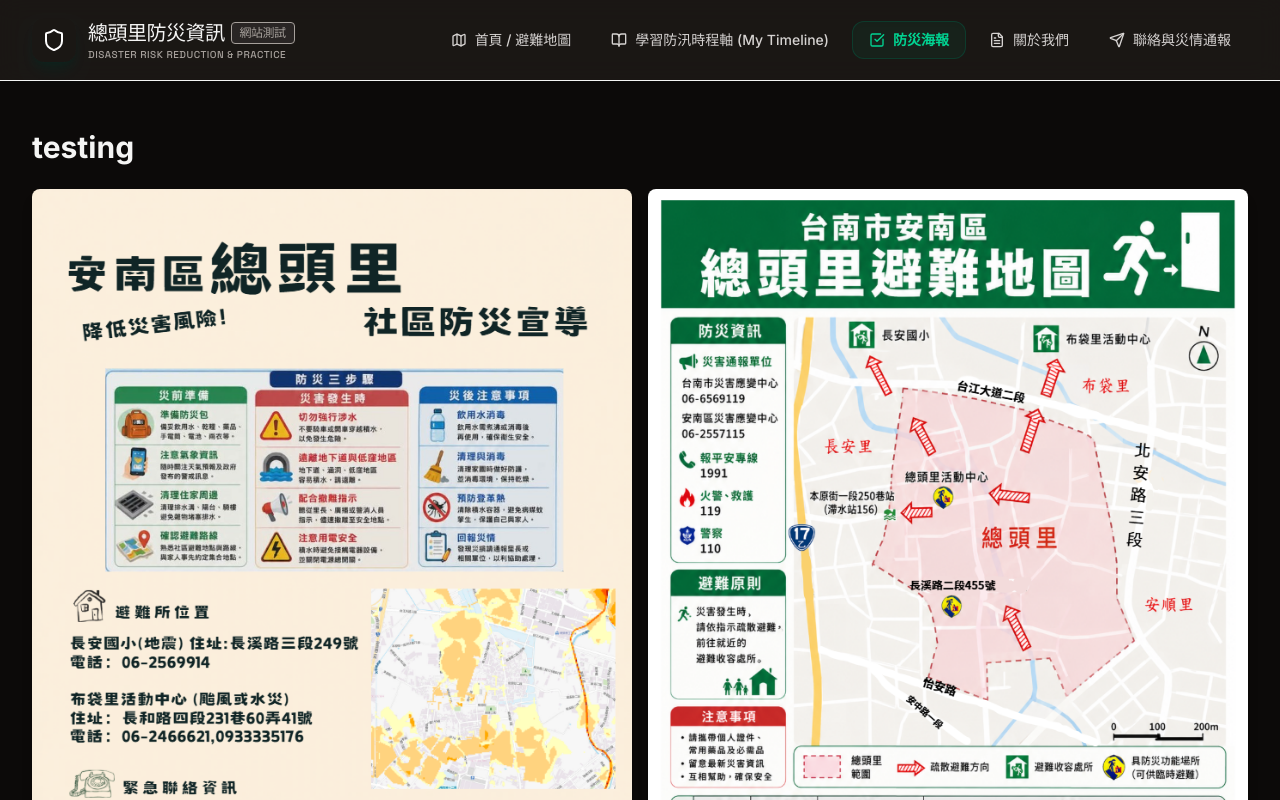
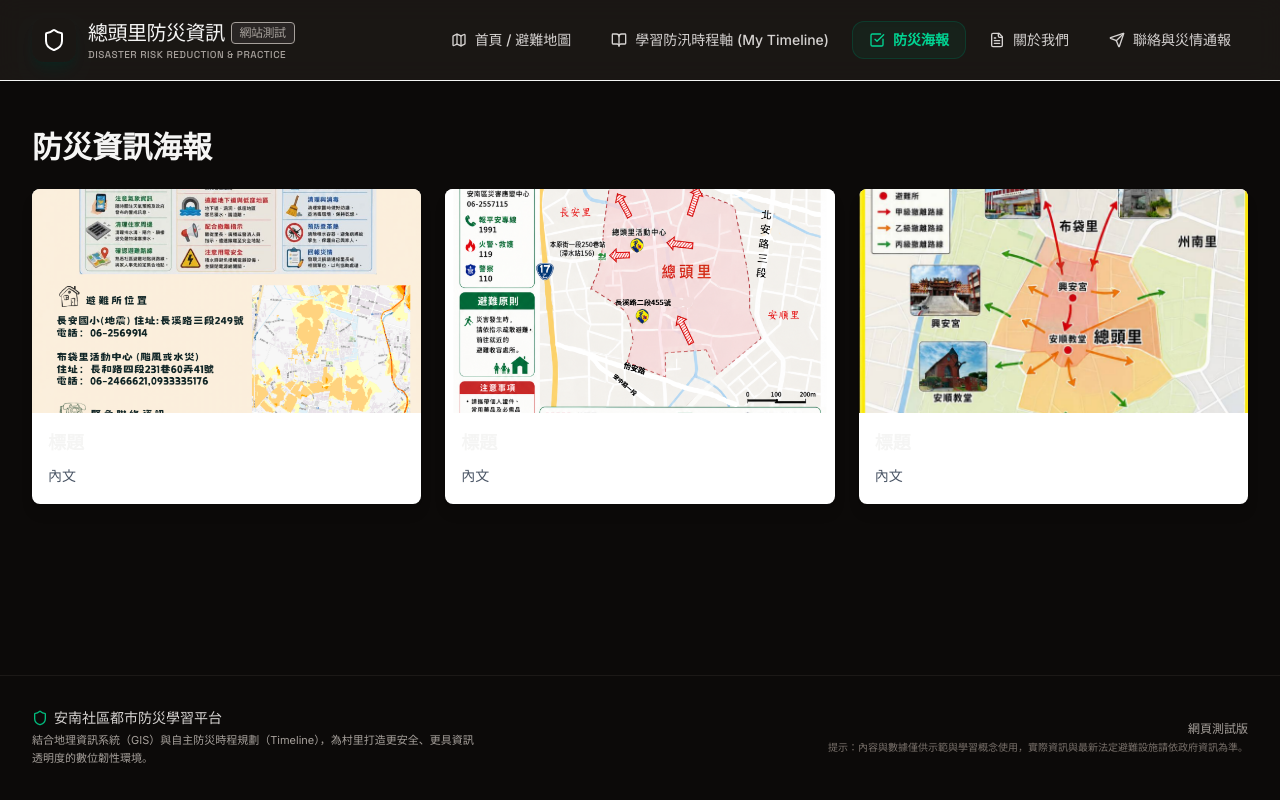
Before and after one commit to cubejh/DisasterPreventionTest, a React (Vite) app: page / in a window 1280 px wide. Both pictures are taken after a click on the button "防災海報". Shown: the top 800 px of the page. Built offline with nearby package versions, Linux system fonts and the light colour scheme.

Commit message:
add poster tab

```diff
--- a/package.json
+++ b/package.json
@@ -29,6 +29,8 @@
     "@types/express": "^4.17.21",
     "@types/leaflet": "^1.9.21",
     "@types/node": "^22.14.0",
+    "@types/react": "^19.2.17",
+    "@types/react-dom": "^19.2.3",
     "autoprefixer": "^10.4.21",
     "esbuild": "^0.25.0",
     "gh-pages": "^6.3.0",
--- a/src/components/Poster.tsx
+++ b/src/components/Poster.tsx
@@ -1,25 +1,55 @@
 import poster1 from '../assets/poster1.png';
 import poster2 from '../assets/poster2.png';
+import poster3 from '../assets/poster3.png';
 
 export default function Poster() {
+  const posters = [
+    {
+      img: poster1,
+      title: '標題',
+      content: '內文'
+    },
+    {
+      img: poster2,
+      title: '標題',
+      content: '內文'
+    },
+    {
+      img: poster3,
+      title: '標題',
+      content: '內文'
+    }
+  ];
+
   return (
     <div className="space-y-6">
       <h1 className="text-3xl font-bold">
-        testing
+        防災資訊海報
       </h1>
 
-      <div className="grid md:grid-cols-2 gap-4">
-        <img
-          src={poster1}
-          alt="海報1"
-          className="rounded-lg shadow-lg"
-        />
+      <div className="grid md:grid-cols-3 gap-6">
+        {posters.map((item, index) => (
+          <div
+            key={index}
+            className="bg-white rounded-lg shadow-lg overflow-hidden"
+          >
+            <img
+              src={item.img}
+              alt=""
+              className="w-full h-56 object-cover"
+            />
 
-        <img
-          src={poster2}
-          alt="海報2"
-          className="rounded-lg shadow-lg"
-        />
+            <div className="p-4 space-y-2">
+              <h2 className="text-lg font-bold">
+                {item.title}
+              </h2>
+
+              <p className="text-sm text-gray-600 leading-relaxed">
+                {item.content}
+              </p>
+            </div>
+          </div>
+        ))}
       </div>
     </div>
   );
```
Also changed, not shown: src/assets/poster3.png (added), 1 other file (tests, documents, lock files or other folders).
